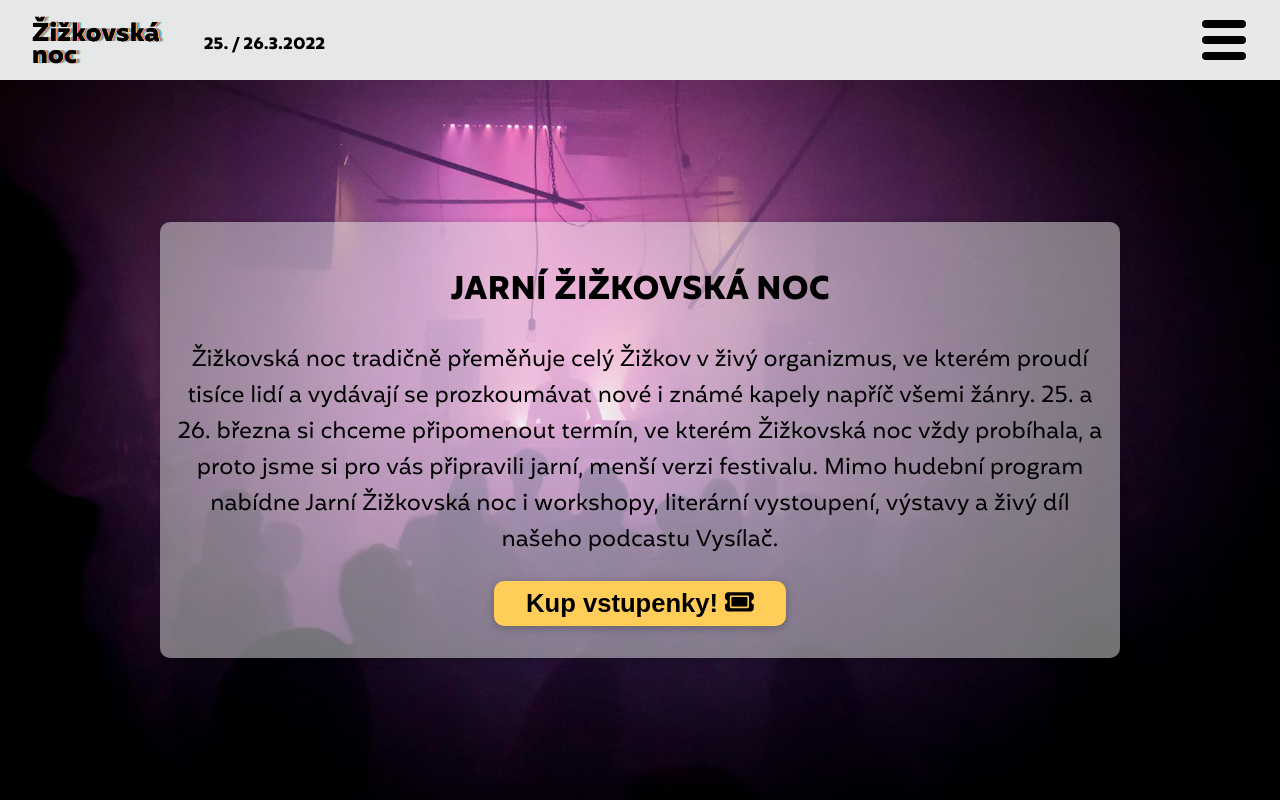
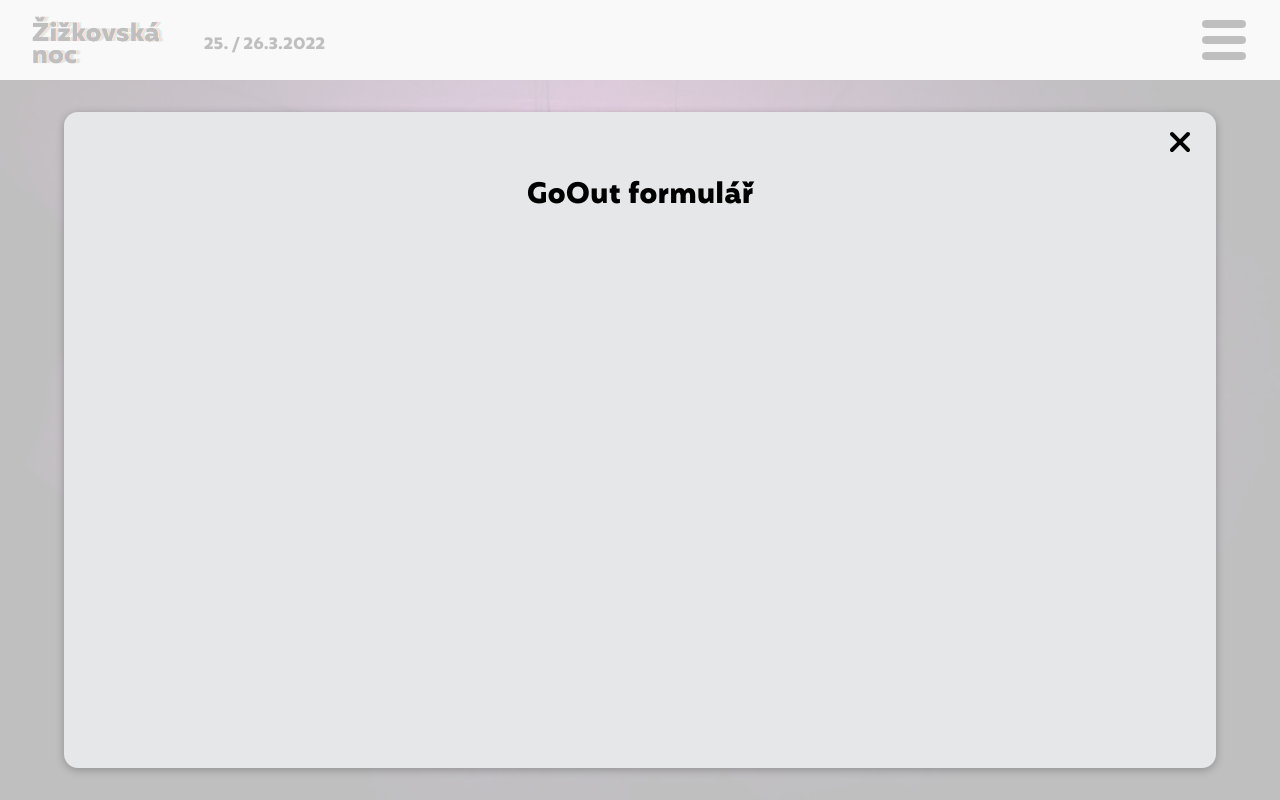
Before and after one commit to ArcanusMagnus/zn2022-jaro, a React (Create React App) app: page / in a window 1280 px wide. Both pictures are taken after a click on the button "Kup vstupenky!". Built offline with nearby package versions, Linux system fonts and the light colour scheme.

Commit message:
add modal overlay and a component for presale form

```diff
--- a/public/index.html
+++ b/public/index.html
@@ -5,11 +5,8 @@
     <link rel="icon" href="%PUBLIC_URL%/favicon.ico" />
     <meta name="viewport" content="width=device-width, initial-scale=1" />
     <meta name="theme-color" content="#000000" />
-    <meta
-      name="description"
-      content="Web jarní Žižkovské noci"
-    />
-    <meta name="author" content="Jan Majerníček">
+    <meta name="description" content="Web jarní Žižkovské noci" />
+    <meta name="author" content="Jan Majerníček" />
     <link rel="apple-touch-icon" href="%PUBLIC_URL%/logo192.png" />
     <!--
       manifest.json provides metadata used when your web app is installed on a
@@ -29,6 +26,7 @@
   </head>
   <body>
     <noscript>Pro zobrazení tohoto webu je nutné povolit JavaScript.</noscript>
+    <div id="overlays"></div>
     <div id="home"></div>
     <!--
       This HTML file is a template.
--- a/src/App.js
+++ b/src/App.js
@@ -7,8 +7,19 @@
 import Vysilac from "./components/Content/Vysilac/Vysilac";
 import Pozorumeni from "./components/Content/Pozorumeni/Pozorumeni";
 import Ofestivalu from "./components/Content/Ofestivalu/Ofestivalu";
+import Tickets from "./components/Tickets/Tickets";
 
 const App = () => {
+  const [ticketsFormActive, setTicketsFormActive] = useState(false);
+
+  const ticketsFormCloseHandler = () => {
+    setTicketsFormActive(false);
+  };
+
+  const ticketsFormOpenHandler = () => {
+    setTicketsFormActive(true);
+  };
+
   const [section, setSection] = useState('home');
   const menuClickHandler = (event) => {
     setSection(event);
@@ -33,12 +44,13 @@
       content = <Ofestivalu />;
       break;
     default:
-      content = <Hranice />;
+      content = <Hranice onTicketsClick={ticketsFormOpenHandler} />;
   }
 
   return (
     <>
       <Header onMenuClick={menuClickHandler}/>
+      {ticketsFormActive && <Tickets onClose={ticketsFormCloseHandler} />}
       {content}
     </>
   );
--- a/src/components/Content/Hranice.js
+++ b/src/components/Content/Hranice.js
@@ -21,7 +21,7 @@
           nabídne Jarní Žižkovská noc i workshopy, literární vystoupení, výstavy
           a živý díl našeho podcastu Vysílač.
         </p>
-        <Button>
+        <Button onClick={props.onTicketsClick}>
           Kup vstupenky! <FontAwesomeIcon icon={faTicket} />
         </Button>
       </Card>
--- a/src/components/Layout/Header.module.css
+++ b/src/components/Layout/Header.module.css
@@ -18,6 +18,7 @@
 
 .header-left img {
   margin-right: 2.5rem;
+  max-height: 3rem;
 }
 
 .header-left__date {
--- /dev/null
+++ b/src/components/Tickets/Tickets.js
@@ -0,0 +1,21 @@
+import { FontAwesomeIcon } from "@fortawesome/react-fontawesome";
+import { faTimes } from "@fortawesome/free-solid-svg-icons";
+
+import Modal from "../UI/Modal";
+
+import styles from "./Tickets.module.css";
+
+const Tickets = (props) => {
+  return (
+    <Modal onClose={props.onClose}>
+      <div className={styles.closeButton} onClick={props.onClose}>
+        <FontAwesomeIcon icon={faTimes} />
+      </div>
+      <form action="" className={styles.ticketForm}>
+        <h3>GoOut formulář</h3>
+      </form>
+    </Modal>
+  );
+};
+
+export default Tickets;
--- /dev/null
+++ b/src/components/Tickets/Tickets.module.css
@@ -0,0 +1,18 @@
+.ticketForm{
+    width: 100%;
+    padding: 1rem;
+    display: flex;
+    justify-content: center;
+}
+
+.ticketForm h3{
+    font-size: 1.8rem;
+}
+
+.closeButton {
+    position: absolute;
+    top: 0.5rem;
+    right: 1.5rem;
+    font-size: 2rem;
+    cursor: pointer;
+}
--- a/src/components/UI/Button.js
+++ b/src/components/UI/Button.js
@@ -2,7 +2,7 @@
 
 const Button = props => {
     const classes = styles.button + ' ' + props.className;
-    return <button type={props.type} className={classes}>{props.children}</button>
+    return <button type={props.type} className={classes} onClick={props.onClick} >{props.children}</button>
 }
 
 export default Button;
--- /dev/null
+++ b/src/components/UI/Modal.js
@@ -0,0 +1,28 @@
+import ReactDOM from "react-dom";
+
+import styles from "./Modal.module.css";
+
+const Backdrop = (props) => {
+  return <div className={styles.backdrop} onClick={props.onClose}></div>;
+};
+
+const ModalOverlay = (props) => {
+  return (
+    <div className={styles.modal}>
+      <div className={styles.content}>{props.children}</div>
+    </div>
+  );
+};
+
+const portalLocation = document.getElementById('overlays');
+
+const Modal = (props) => {
+  return (
+    <>
+      {ReactDOM.createPortal(<Backdrop onClose={props.onClose} />, portalLocation)}
+      {ReactDOM.createPortal(<ModalOverlay>{props.children}</ModalOverlay>, portalLocation)}
+    </>
+  );
+};
+
+export default Modal;
--- /dev/null
+++ b/src/components/UI/Modal.module.css
@@ -0,0 +1,34 @@
+.backdrop {
+    position: fixed;
+    top: 0;
+    left: 0;
+    width: 100%;
+    height: 100vh;
+    z-index: 30;
+    background-color: rgba(255, 255, 255, 0.75);
+  }
+
+  .modal {
+    position: fixed;
+    top: 7rem;
+    left: 5%;
+    width: 90%;
+    height: calc(100vh - 9rem);
+    background-color: #e6e7e8;
+    padding: 1rem;
+    border-radius: 14px;
+    box-shadow: 0 2px 8px rgba(0, 0, 0, 0.25);
+    z-index: 40;
+    animation: open 300ms ease-out forwards;
+  }
+
+  @keyframes open {
+    from {
+      opacity: 0;
+      transform: scale(0);
+    }
+    to {
+      opacity: 1;
+      transform: scale(1);
+    }
+  }
```
